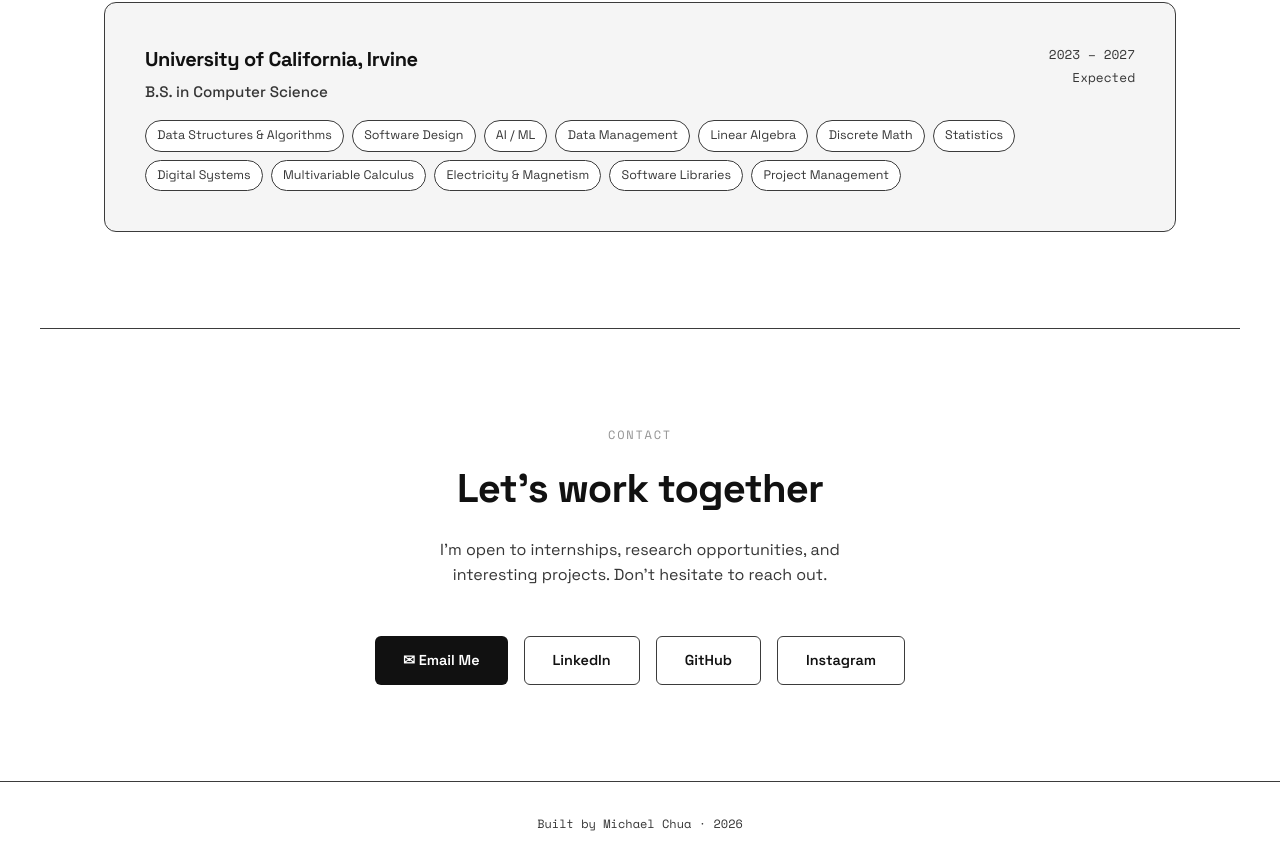
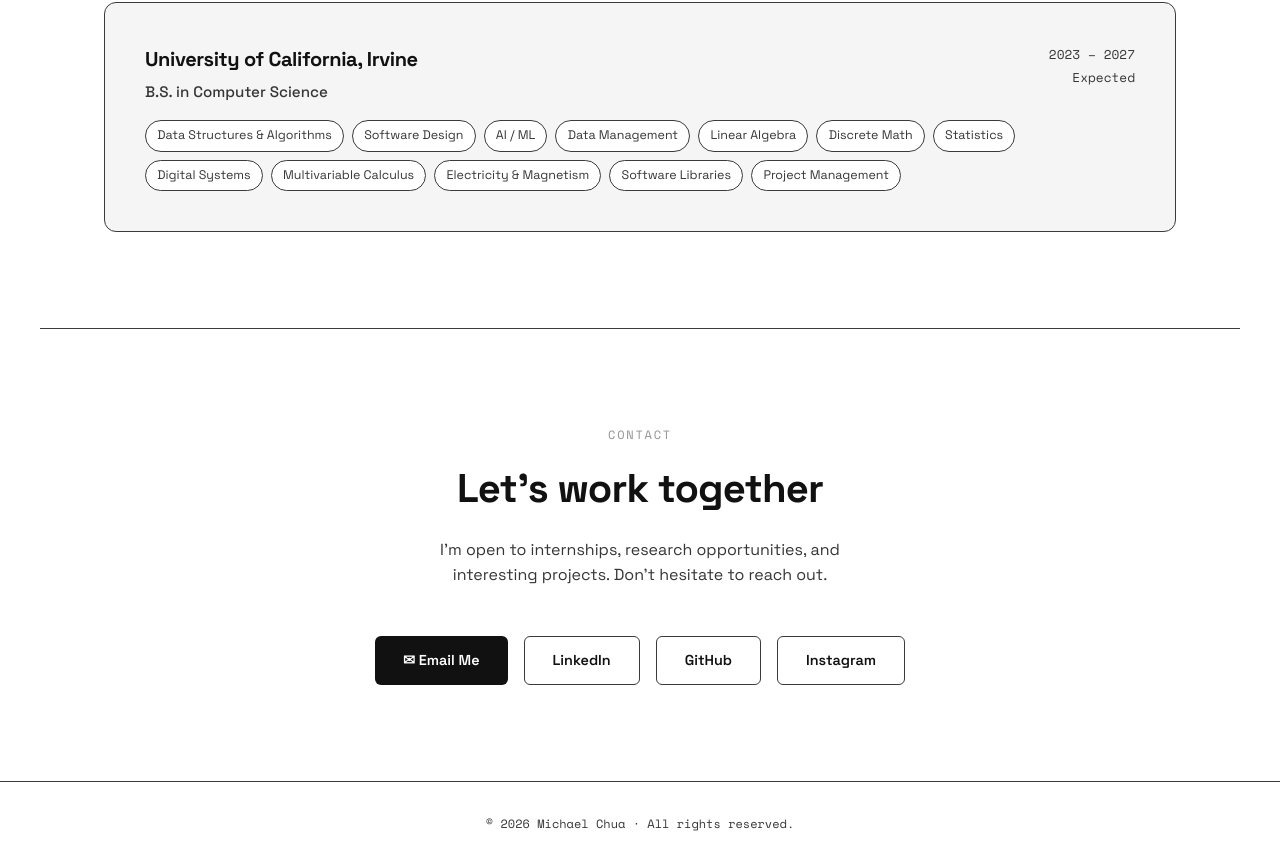
Before and after one commit to michaelclsss/personalwebsite, a plain HTML site: page index.html in a window 1280 px wide. Shown: the part 4499-5364 px from the top of the page. Drawn offline with nearby package versions, Linux system fonts and the light colour scheme.

Commit message:
Added proper footer

```diff
--- a/index.html
+++ b/index.html
@@ -363,7 +363,7 @@
      FOOTER
 ══════════════════════════════════════ -->
 <footer>
-  <span>Built by Michael Chua · <span id="year"></span></span>
+  <span>© <span id="year"></span></span> Michael Chua · All rights reserved.
 </footer>
 
 <!-- Scripts -->
```
